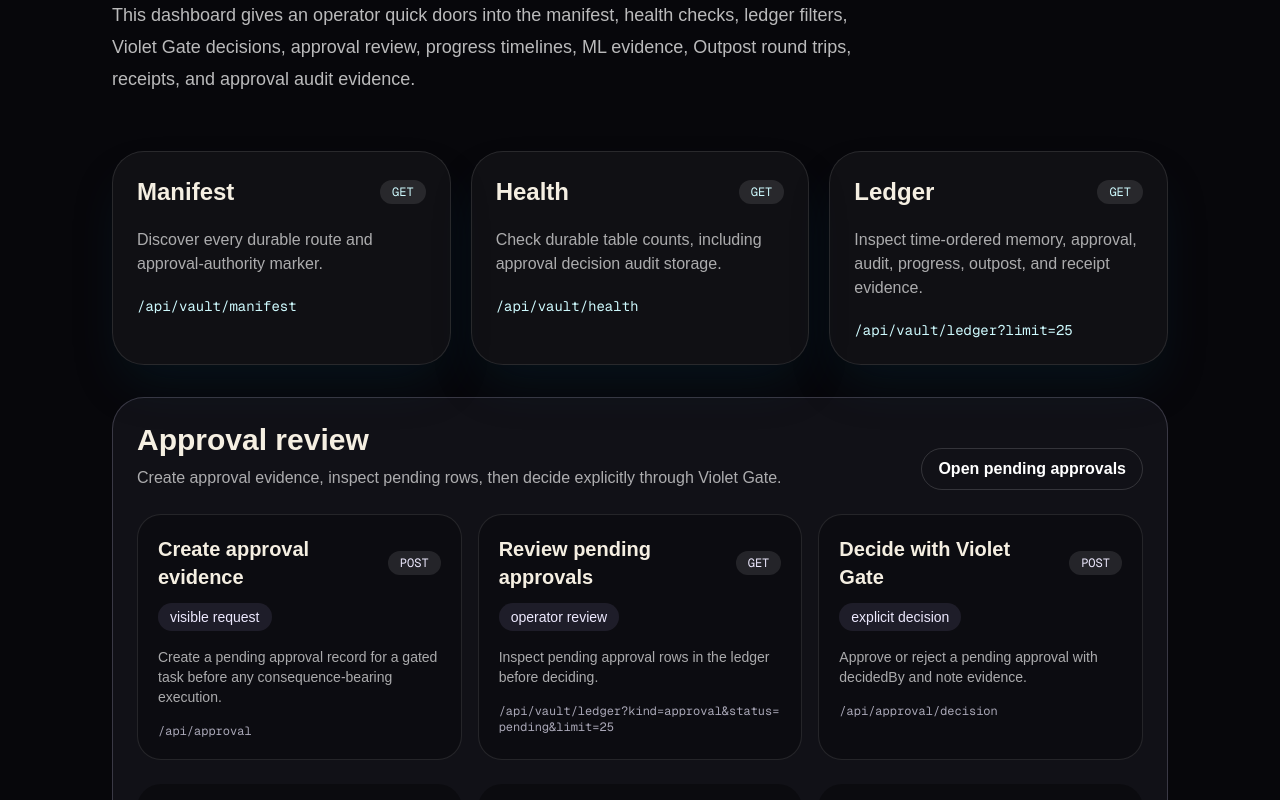
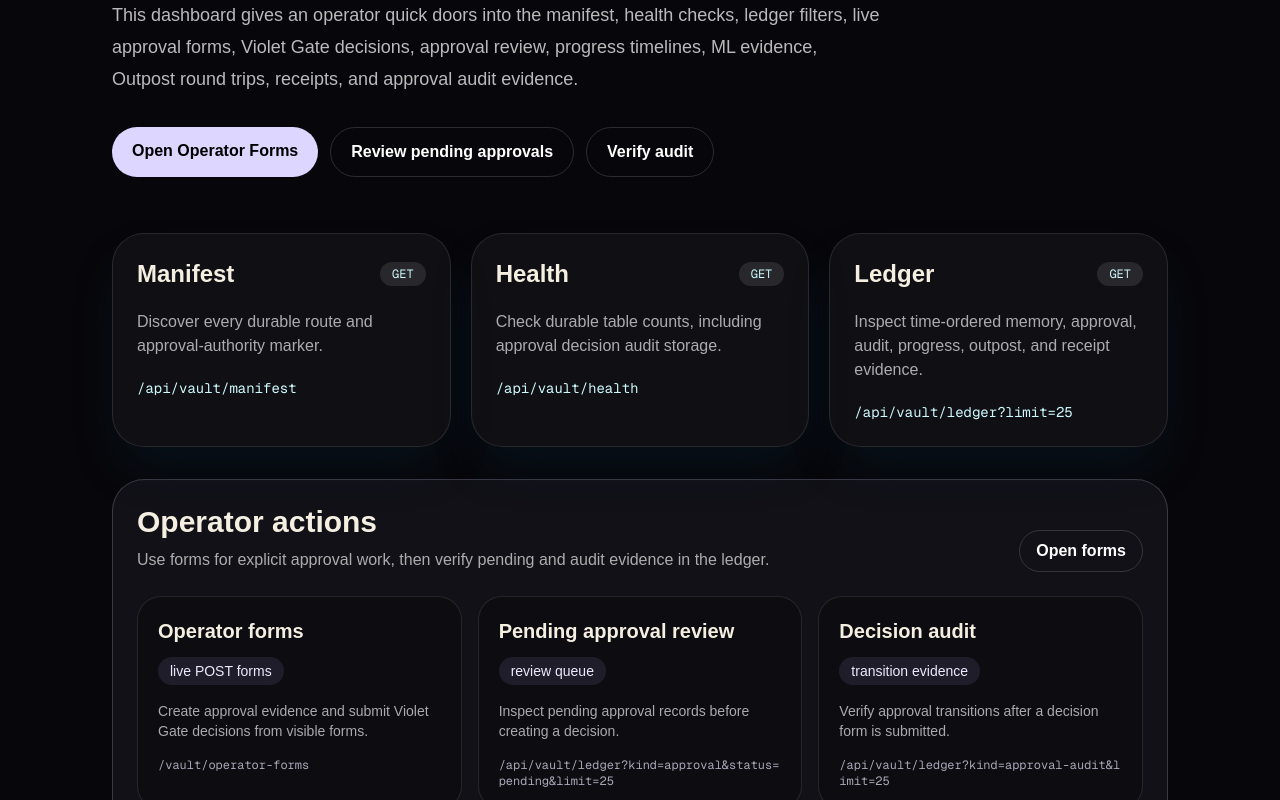
Before and after one commit to hvitiswift-afk/nextjs-boilerplate, a Next.js app: page /vault in a window 1280 px wide. Shown: the part 360-1160 px from the top of the page. Built offline with nearby package versions, Linux system fonts and the light colour scheme.

Commit message:
Link operator forms from Vault dashboard

```diff
--- a/app/vault/page.tsx
+++ b/app/vault/page.tsx
@@ -29,6 +29,27 @@ const ledgerFilters = [
   { label: "ML memory", href: "/api/vault/ledger?kind=memory&limit=25" },
   { label: "Outpost", href: "/api/vault/ledger?kind=outpost&limit=25" },
   { label: "Receipts", href: "/api/vault/ledger?kind=receipt&limit=25" }
+];
+
+const operatorActionCards = [
+  {
+    title: "Operator forms",
+    href: "/vault/operator-forms",
+    status: "live POST forms",
+    body: "Create approval evidence and submit Violet Gate decisions from visible forms."
+  },
+  {
+    title: "Pending approval review",
+    href: "/api/vault/ledger?kind=approval&status=pending&limit=25",
+    status: "review queue",
+    body: "Inspect pending approval records before creating a decision."
+  },
+  {
+    title: "Decision audit",
+    href: "/api/vault/ledger?kind=approval-audit&limit=25",
+    status: "transition evidence",
+    body: "Verify approval transitions after a decision form is submitted."
+  }
 ];
 
 const approvalReviewCards = [
@@ -195,6 +216,7 @@ const operatorCards = [
 
 const laws = [
   "Dashboard visibility does not authorize execution.",
+  "Operator forms post visible evidence, not hidden execution.",
   "Health is diagnostic, not approval.",
   "Ledger rows are evidence, not approval.",
   "Progress timeline cards are evidence, not approval.",
@@ -211,17 +233,25 @@ export default function VaultDashboardPage() {
       <section className="mx-auto w-full max-w-6xl px-6 py-10 sm:px-10 lg:px-12">
         <nav className="flex flex-wrap items-center justify-between gap-3 border-b border-white/10 pb-5 text-sm text-white/60">
           <a className="font-mono uppercase tracking-[0.35em] text-cyan-200" href="/">Goblin + Fabian</a>
-          <span>Stone Vault Operator Dashboard</span>
+          <div className="flex flex-wrap items-center gap-3">
+            <a className="transition hover:text-cyan-100" href="/vault/operator-forms">Operator Forms</a>
+            <span>Stone Vault Operator Dashboard</span>
+          </div>
         </nav>
 
         <section className="py-14">
           <p className="mb-4 inline-flex rounded-full border border-cyan-300/30 bg-cyan-300/10 px-4 py-2 text-sm text-cyan-100">
-            Phase 3 • health • manifest • ledger • approval review • progress timeline • ML lane • Outpost • receipts
+            Phase 3 • health • manifest • ledger • operator forms • approval review • progress timeline • ML lane • Outpost • receipts
           </p>
           <h1 className="max-w-4xl text-5xl font-black tracking-tight sm:text-7xl">Operate the Stone Vault without guessing.</h1>
           <p className="mt-6 max-w-3xl text-lg leading-8 text-white/72">
-            This dashboard gives an operator quick doors into the manifest, health checks, ledger filters, Violet Gate decisions, approval review, progress timelines, ML evidence, Outpost round trips, receipts, and approval audit evidence.
+            This dashboard gives an operator quick doors into the manifest, health checks, ledger filters, live approval forms, Violet Gate decisions, approval review, progress timelines, ML evidence, Outpost round trips, receipts, and approval audit evidence.
           </p>
+          <div className="mt-8 flex flex-wrap gap-3">
+            <a className="rounded-full bg-violet-200 px-5 py-3 font-black text-black" href="/vault/operator-forms">Open Operator Forms</a>
+            <a className="rounded-full border border-white/15 px-5 py-3 font-bold text-white" href="/api/vault/ledger?kind=approval&status=pending&limit=25">Review pending approvals</a>
+            <a className="rounded-full border border-white/15 px-5 py-3 font-bold text-white" href="/api/vault/ledger?kind=approval-audit&limit=25">Verify audit</a>
+          </div>
         </section>
 
         <section className="grid gap-5 lg:grid-cols-3">
@@ -235,6 +265,26 @@ export default function VaultDashboardPage() {
               <p className="mt-5 font-mono text-sm text-cyan-100">{door.href}</p>
             </a>
           ))}
+        </section>
+
+        <section className="mt-8 rounded-[2rem] border border-violet-200/20 bg-violet-200/[0.05] p-6">
+          <div className="flex flex-wrap items-end justify-between gap-4">
+            <div>
+              <h2 className="text-3xl font-black">Operator actions</h2>
+              <p className="mt-2 text-white/65">Use forms for explicit approval work, then verify pending and audit evidence in the ledger.</p>
+            </div>
+            <a className="rounded-full border border-white/15 px-4 py-2 font-bold text-white" href="/vault/operator-forms">Open forms</a>
+          </div>
+          <div className="mt-6 grid gap-4 lg:grid-cols-3">
+            {operatorActionCards.map((card) => (
+              <a key={card.title} href={card.href} className="rounded-[1.5rem] border border-white/10 bg-black/25 p-5 transition hover:border-violet-100/40 hover:bg-black/35">
+                <h3 className="text-xl font-black">{card.title}</h3>
+                <p className="mt-3 inline-flex rounded-full bg-violet-300/10 px-3 py-1 text-sm text-violet-100">{card.status}</p>
+                <p className="mt-4 text-sm text-white/65">{card.body}</p>
+                <p className="mt-4 break-all font-mono text-xs text-violet-100/70">{card.href}</p>
+              </a>
+            ))}
+          </div>
         </section>
 
         <section className="mt-8 rounded-[2rem] border border-violet-200/20 bg-violet-200/[0.05] p-6">
@@ -378,13 +428,14 @@ export default function VaultDashboardPage() {
 
         <section className="mt-8 rounded-[2rem] border border-cyan-200/20 bg-cyan-200/[0.06] p-7">
           <h2 className="text-2xl font-black">Operator law</h2>
-          <div className="mt-5 grid gap-3 lg:grid-cols-3">
+          <div className="mt-5 grid gap-3 lg:grid-cols-2">
             {laws.map((law) => (
               <div key={law} className="rounded-2xl bg-black/30 p-4 text-sm text-cyan-50">{law}</div>
             ))}
           </div>
-          <pre className="mt-5 overflow-x-auto rounded-2xl bg-black/40 p-4 text-sm text-cyan-100">{`OPERATOR = inspect → create approval → decide explicitly → audit → track progress → inspect ML evidence → inspect Outpost round trips → reconcile receipts → verify ledger
+          <pre className="mt-5 overflow-x-auto rounded-2xl bg-black/40 p-4 text-sm text-cyan-100">{`OPERATOR = inspect → use forms → create approval → decide explicitly → audit → track progress → inspect ML evidence → inspect Outpost round trips → reconcile receipts → verify ledger
 DASHBOARD = visibility, not authorization
+FORMS = explicit JSON posts, not hidden execution
 VIOLET_GATE = only approval line for consequence-bearing work`}</pre>
         </section>
       </section>
```
